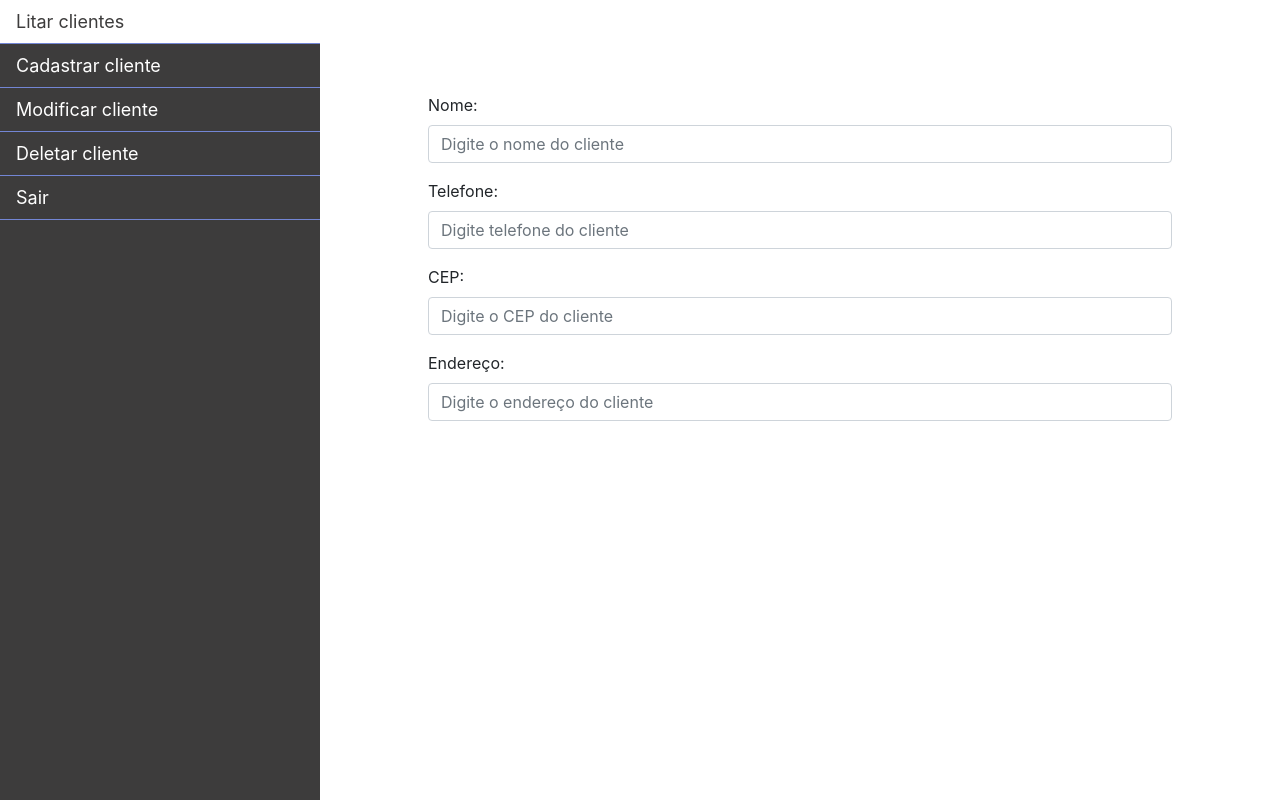
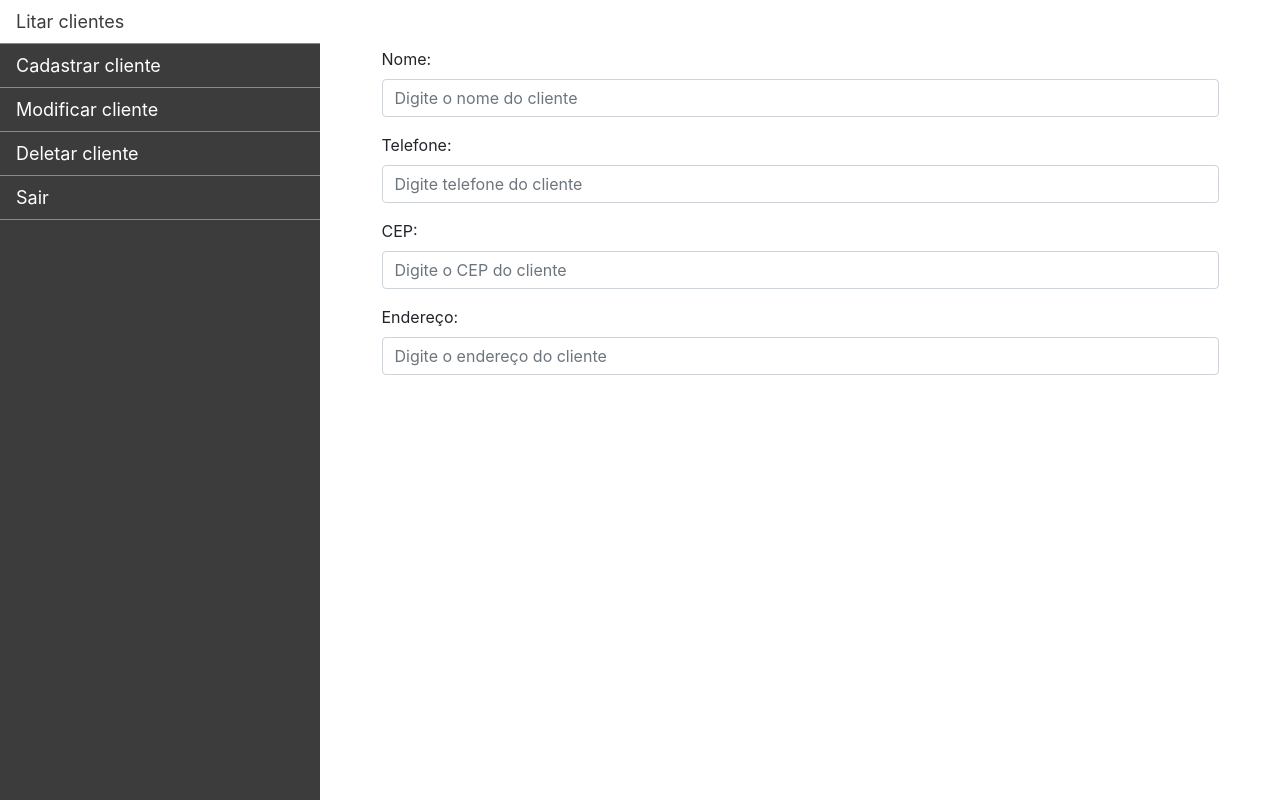
Before and after one commit to gilMars/desafiosnet, a Django app: page /painel/cadastrar in a window 1280 px wide. Run offline with Django 3.2, Linux system fonts and the light colour scheme; some libraries are stand-ins or nearby versions.

Commit message:
Correção de estilo do front do painel

```diff
--- a/controlpanel/static/css/painel.css
+++ b/controlpanel/static/css/painel.css
@@ -16,6 +16,7 @@ body, html, .container-fluid {
     display: table;
     width: 100%;
 }
+
 #menu {
     background-color:rgb(61, 60, 60);
     /* position: fixed; */
@@ -41,5 +42,10 @@ body, html, .container-fluid {
 }
 
 #cadastrar {
-    margin: 10%;
+    margin: 5%;
+    height: 300px;
 }
+
+#cadastrar .row {
+    height: 25%;
+}
```
